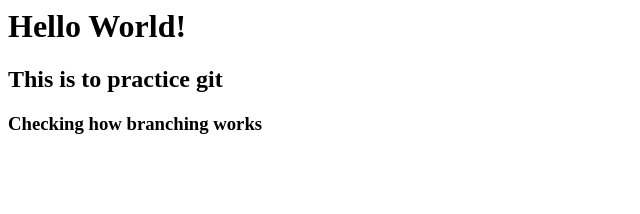
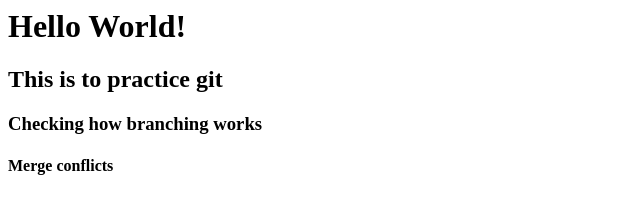
Before and after one commit to Jay-Kumar-Jain/git_test_repo, a plain HTML site: page index.html in a window 1280 px wide. Shown: the whole page, without its empty margins (0-640 px from the left). Drawn offline with Linux system fonts and the light colour scheme.

Commit message:
Add new tag, h4

```diff
--- a/index.html
+++ b/index.html
@@ -1,3 +1,4 @@
 <h1>Hello World!</h1>
 <h2>This is to practice git</h2>
 <h3>Checking how branching works</h3>
+<h4>Merge conflicts</h4>
```
